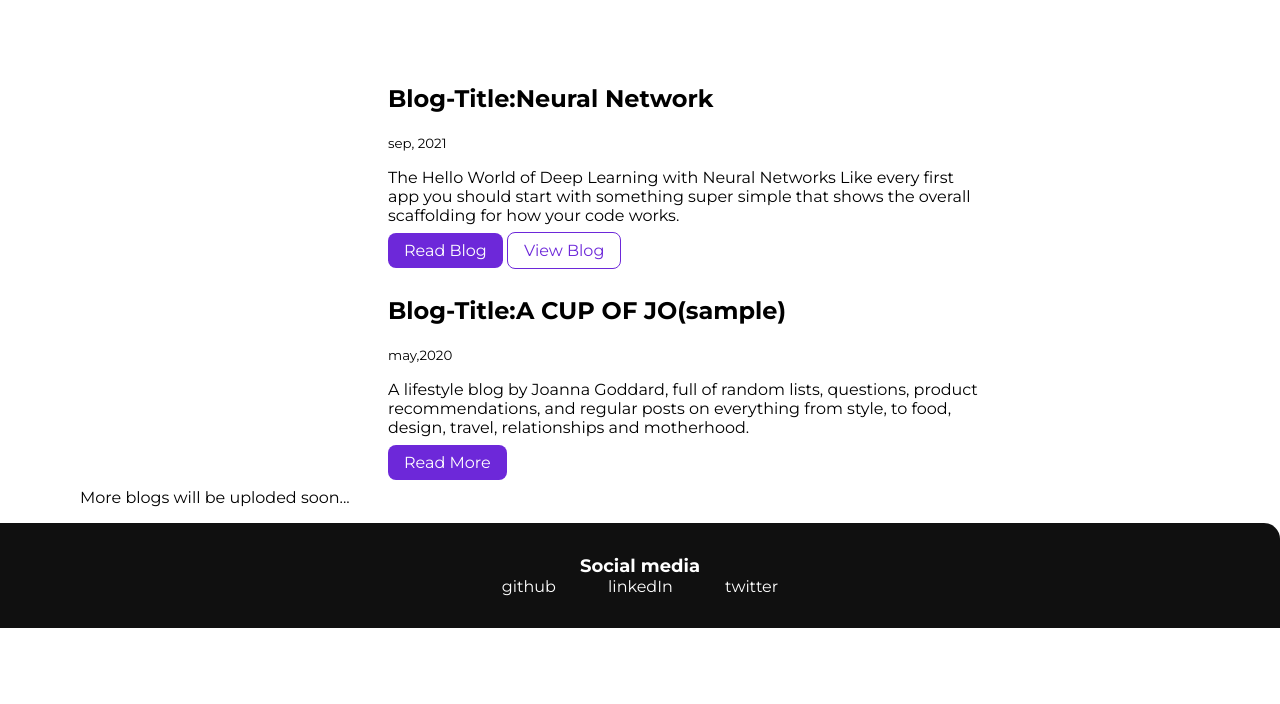
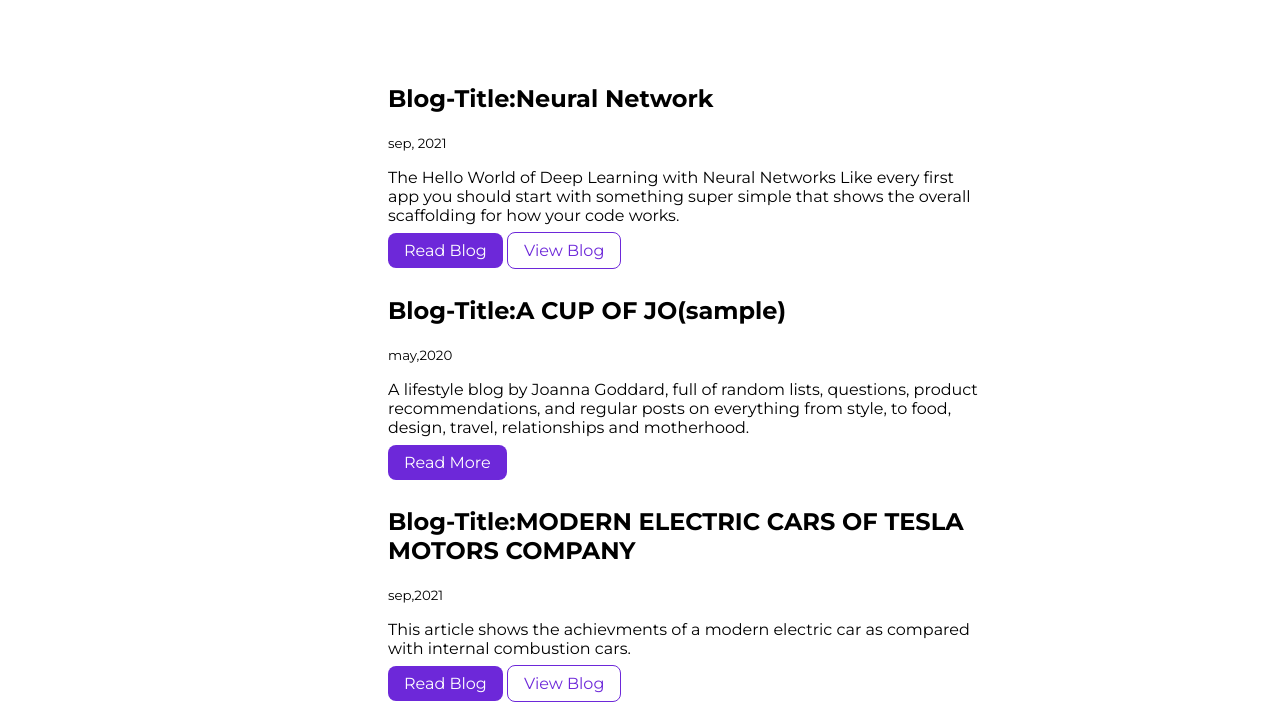
Before and after one commit to AbdulFaiz123/MY_WEBSITE, a plain HTML site: page blogs.html in a window 1280 px wide. Shown: the part 248-952 px from the top of the page. Before the commit the page ends 892 px from the top, so only its background shows below. Drawn offline with Linux system fonts and the light colour scheme.

Commit message:
feat blog

```diff
--- a/blogs.html
+++ b/blogs.html
@@ -62,6 +62,19 @@
         </li>
 
 
+        <li>
+            <article class="showcase-list container container-center ">
+                <h1>Blog-Title:MODERN ELECTRIC CARS OF TESLA  MOTORS  COMPANY</h1>
+            <small>sep,2021</small>
+            <p> This article shows the achievments of a modern electric car as compared with internal combustion cars.</p>
+            <a class="link link-primary" href="https://faizblog3.netlify.app/">Read Blog</a>
+            <a class="link link-secondary" href="https://github.com/AbdulFaiz123/Blog-3-Tesla-motors/tree/main">View Blog</a>
+
+            </article>
+
+        </li>
+
+
 
 
         <p>More blogs will be uploded soon...</p>
```
